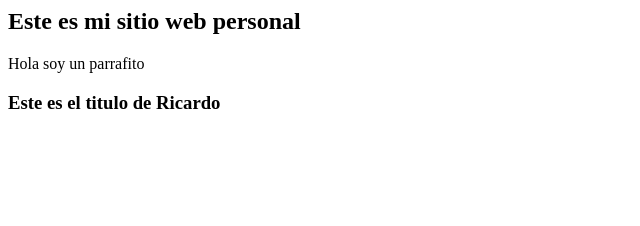
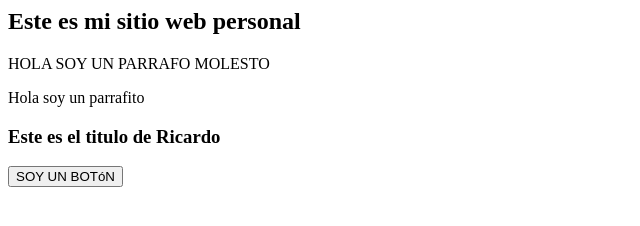
Before and after one commit to jaimeVillagran/PracticaGit, a plain HTML site: page index.html in a window 1280 px wide. Shown: the whole page, without its empty margins (0-640 px from the left). Drawn offline with Linux system fonts and the light colour scheme.

Commit message:
Agregue unas cositas

```diff
--- a/index.html
+++ b/index.html
@@ -6,9 +6,13 @@
 <body>
     <h2>Este es mi sitio web personal</h2>
 
+
+    <p>HOLA SOY UN PARRAFO MOLESTO</p>
     <p>Hola soy un parrafito</p>
 
     <h3>Este es el titulo de Ricardo</h3>
+
+    <button>SOY UN BOTóN</button>
 </body>
 
 </html>
```
